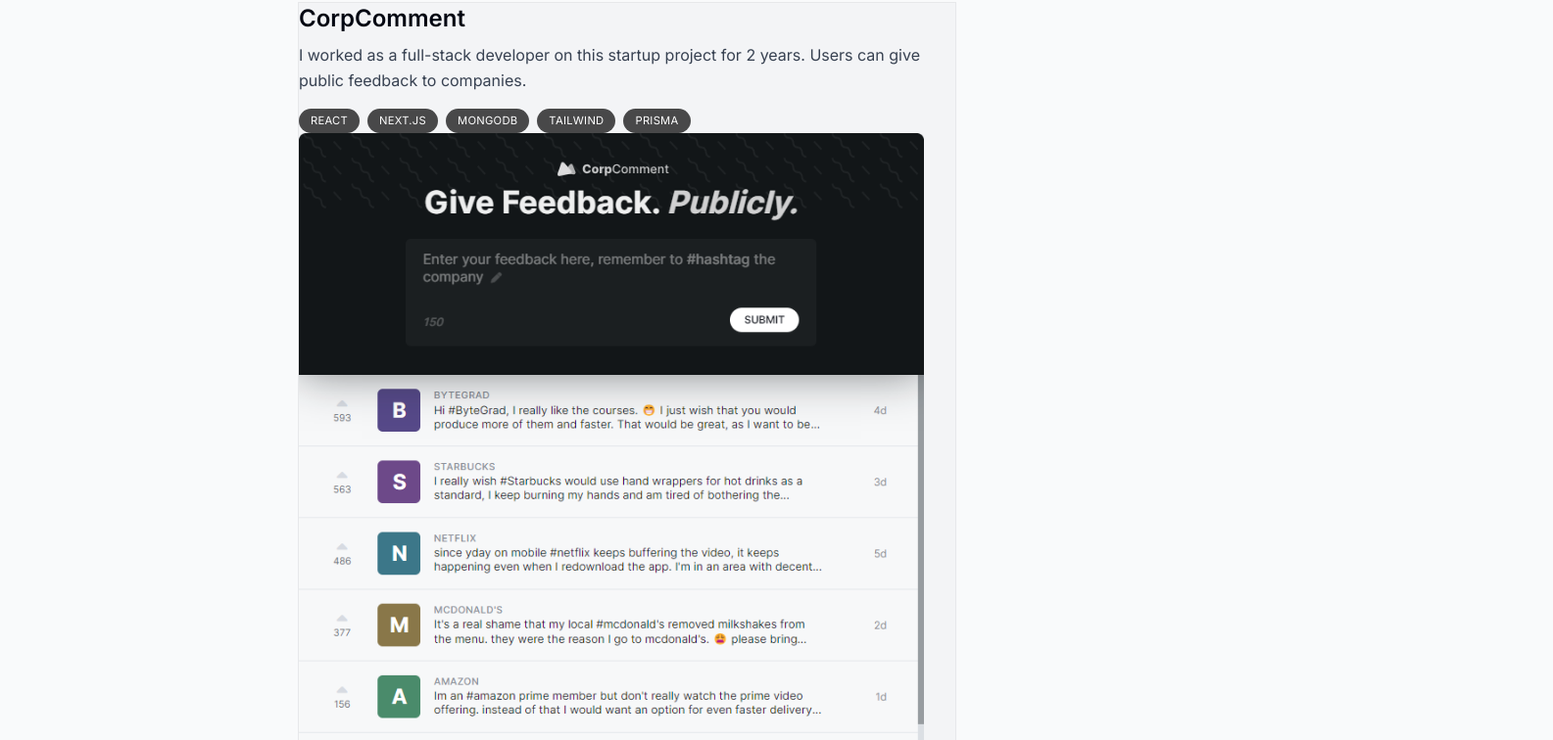
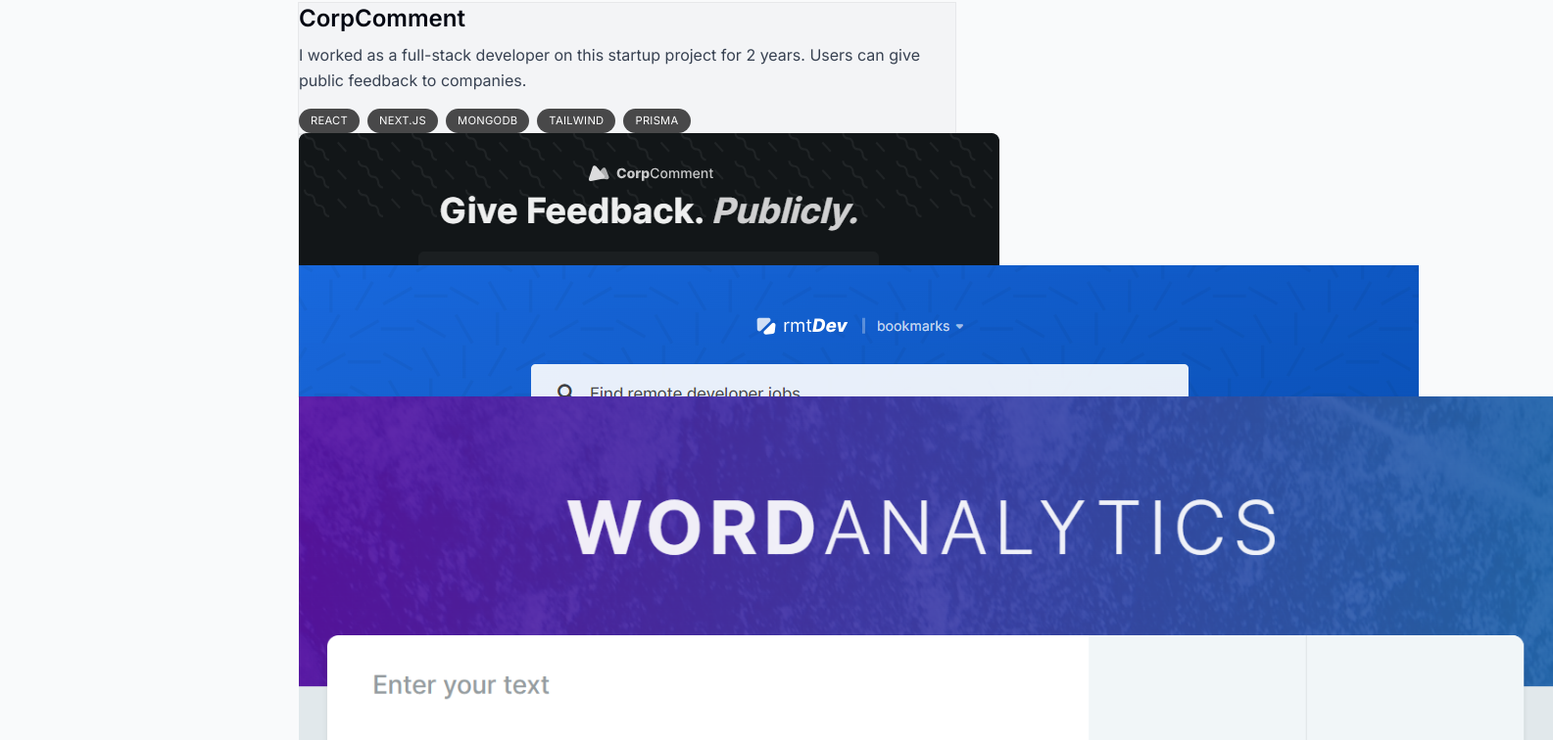
Before and after one commit to AhmedMohamed809/protfolio, a Next.js app: page / in a window 1280 px wide. Shown: the part 1320-2076 px from the top of the page at 98% size, 1585 px wide, since content can reach past the window. Built offline with nearby package versions, Linux system fonts and the light colour scheme.

Commit message:
add  style to image

```diff
--- a/components/Projects.tsx
+++ b/components/Projects.tsx
@@ -38,7 +38,7 @@
                 '>{tag}</li>
             ))}
         </ul>
-        <Image src={imageUrl} alt={title} quality={95} />
+        <Image src={imageUrl} alt={title} quality={95} className=' absolute' />
 
 
     </section>
```
